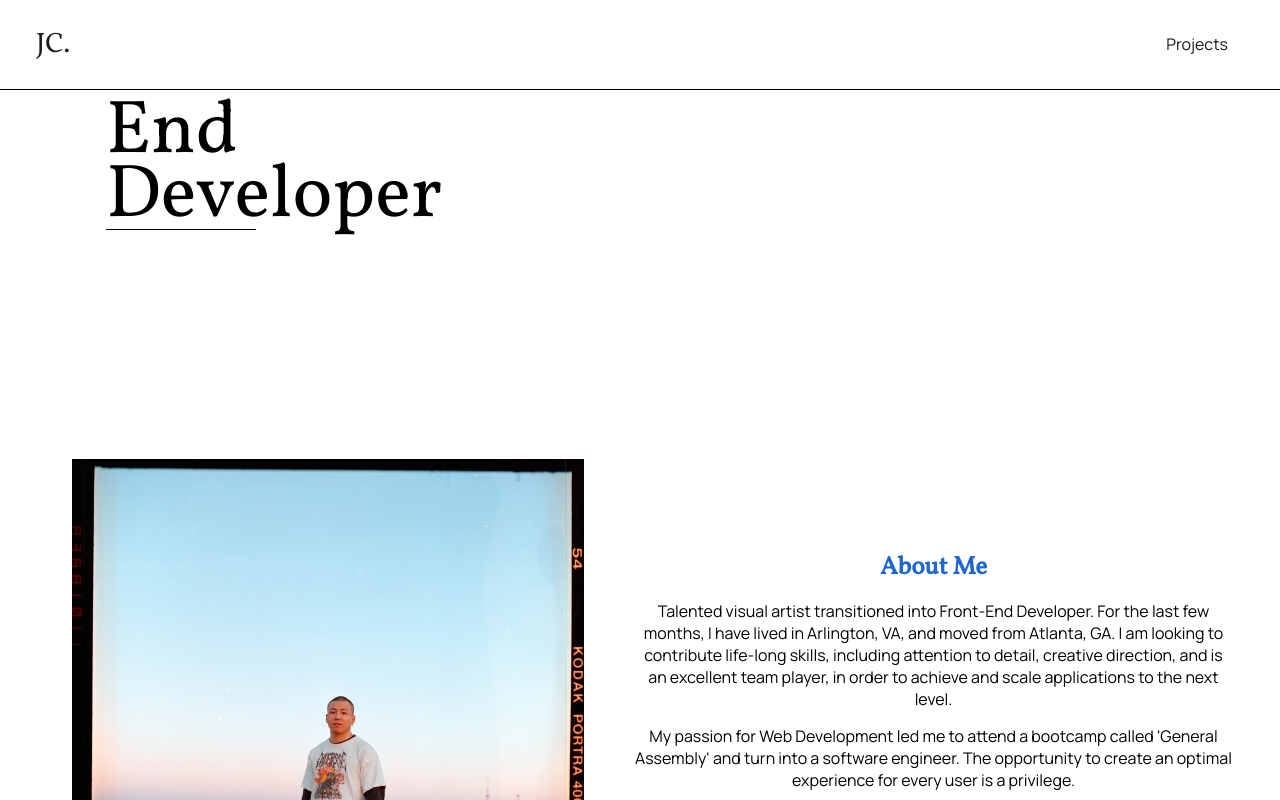
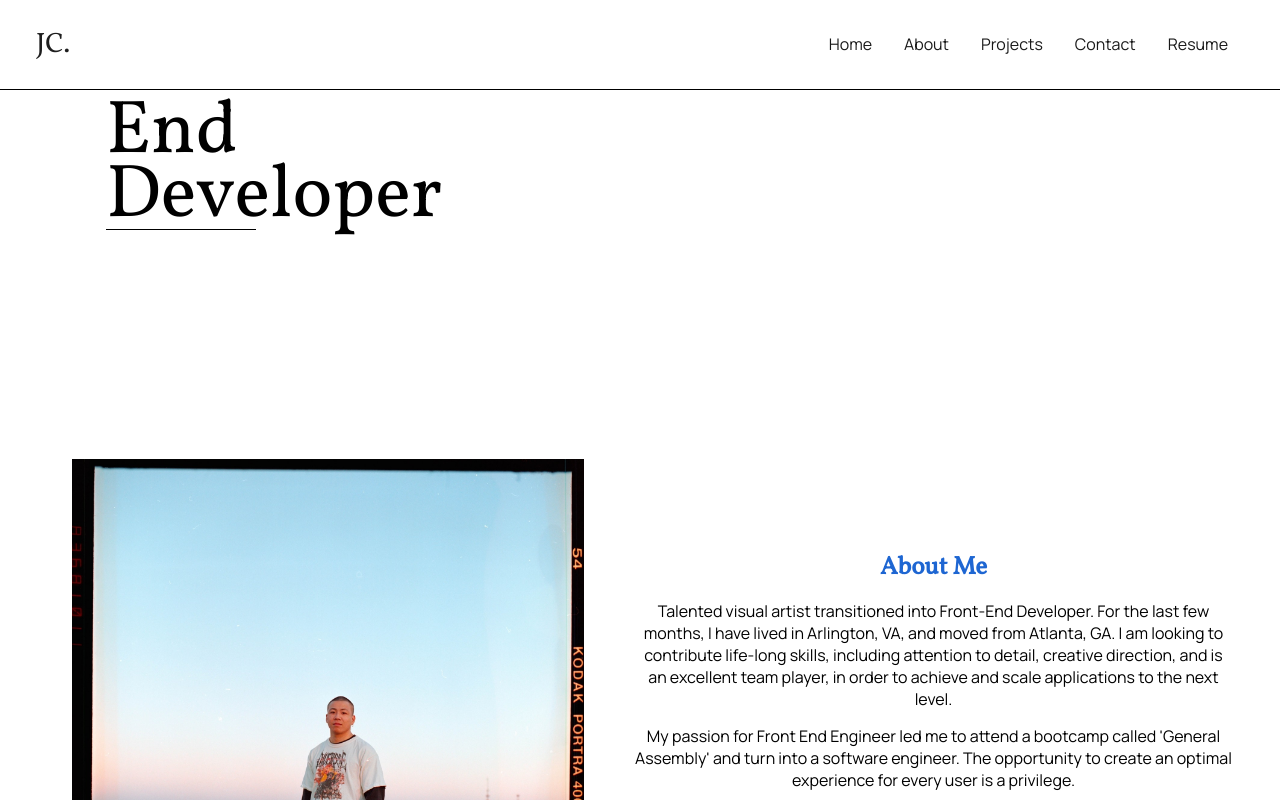
Before and after one commit to joesphchang/portfolio-frontend, a React (Create React App) app: page / in a window 1280 px wide. Shown: the top 800 px of the page. Built offline with nearby package versions, Linux system fonts and the light colour scheme; no server answers; a web font is replaced by a local one.

Commit message:
finished css desktop for navigation

```diff
--- a/src/components/About/About.js
+++ b/src/components/About/About.js
@@ -18,7 +18,7 @@ function About() {
 						level.
 					</p>
 					<p>
-						My passion for Web Development led me to attend a bootcamp called
+						My passion for Front End Engineer led me to attend a bootcamp called
 						'General Assembly' and turn into a software engineer. The
 						opportunity to create an optimal experience for every user is a
 						privilege.
--- a/src/components/Footer/Footer.css
+++ b/src/components/Footer/Footer.css
@@ -7,3 +7,11 @@
     text-align: center;
     font-family: 'Manrope';
 }
+
+@media screen and (max-width: 940px) {
+    .footer-container {
+        width: 100%;
+        padding: 50px;
+        text-align: center;
+    }
+}
--- a/src/components/Navigation.js/Navigation.css
+++ b/src/components/Navigation.js/Navigation.css
@@ -2,8 +2,6 @@
     position: fixed;
     height: 90px;
     width: 100%;
-    top: 0;
-    left: 0;
     z-index: 1;
     transition: .3s ease-in;
     overflow: hidden;
@@ -26,14 +24,25 @@
     font-family: 'Manrope';
 }
 
+.header .nav-menu {
+    display: flex;
+}
+
 
 .header, .nav-item {
     padding: 1rem;
     font-weight: 500;
 }
 
+.header .nav-item a:hover {
+    color: #1E66D2;
+}
 
 .header .nav-item a:active {
+    color:rgb(161, 161, 161);
+}
+
+.header .nav-item a.active {
     color: #1E66D2;
 }
 
```
